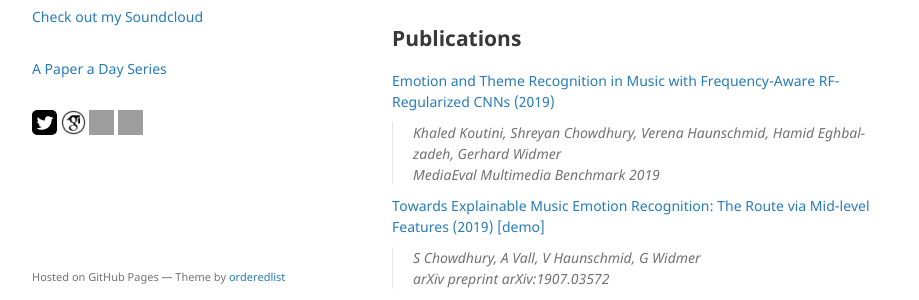
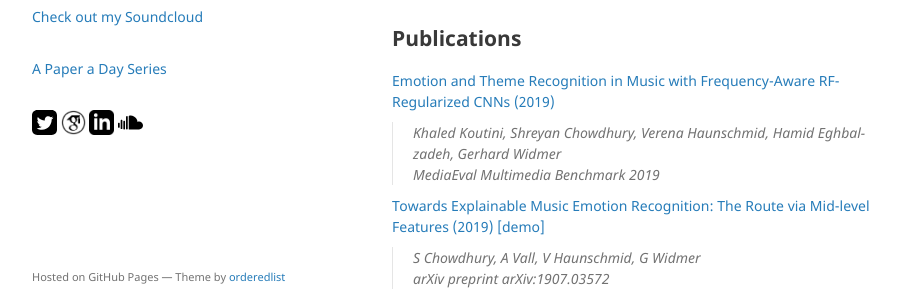
Before and after one commit to shreyanc/shreyanc.github.io, a Jekyll site: the page built from index.md, in a window 1280 px wide. Shown: the part 554-854 px from the top of the page, without its empty margins (178-1097 px from the left). Built offline with Jekyll 4.4.1, drawn with Linux system fonts in a browser that asks for light colours; our own code applies the rules of GitHub Pages for plain Markdown files.

Commit message:
Update default.html

```diff
--- a/_layouts/default.html
+++ b/_layouts/default.html
@@ -51,8 +51,8 @@
         <br>
         <a rel="me" href="https://twitter.com/shreyan_ch"><img width="25" height="25" src="https://shreyanc.github.io/assets/img/twitter.svg">
         <a rel="me" href="https://scholar.google.com.au/citations?user=WGjp-vYAAAAJ&hl=en"><img width="25" height="25" src="https://shreyanc.github.io/assets/img/scholar.png">
-        <a rel="me" href="https://www.linkedin.com/in/shreyan-chowdhury"><img width="25" height="25" src="https://shreyanc.github.io/assets/img/lijnkedin.png">
-        <a rel="me" href="https://www.soundcloud.com/shreyan-chowdhury"><img width="25" height="25" src="https://shreyanc.github.io/assets/img/soundcloud.png">
+        <a rel="me" href="https://www.linkedin.com/in/shreyan-chowdhury"><img width="25" height="25" src="https://shreyanc.github.io/assets/img/linkedin.png">
+        <a rel="me" href="https://www.soundcloud.com/shreyan-chowdhury"><img width="25" height="25" src="https://shreyanc.github.io/assets/img/soundcloud.svg">
 
 
         {% endif %}
```
